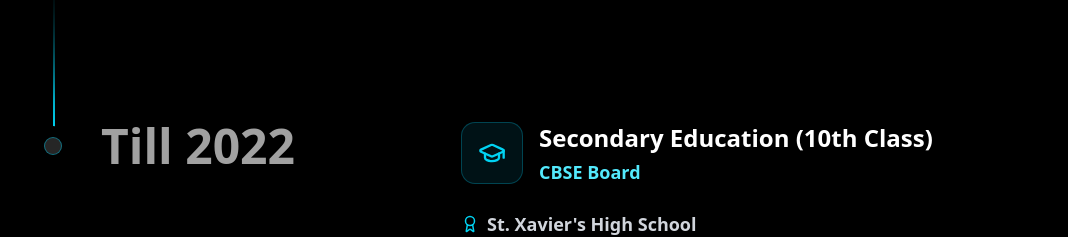
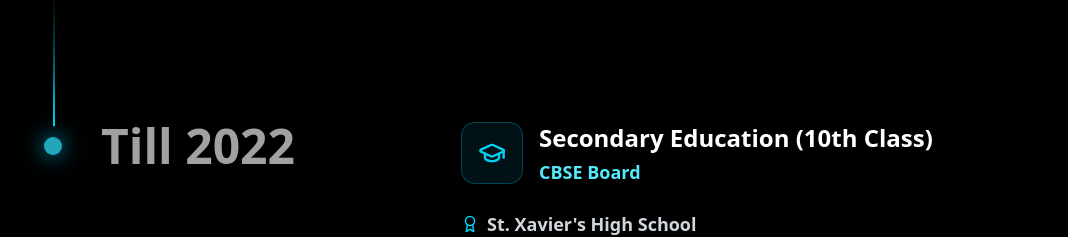
Before and after one commit to SwayamWakodikar/Portfolio, a React (Vite) app in the folder client/: page / in a window 1280 px wide. Shown: the part 2060-2297 px from the top of the page, without its empty margins (19-1087 px from the left). Built offline with nearby package versions, Linux system fonts and the light colour scheme; no server answers.

Commit message:
added minor changes

```diff
--- a/client/src/components/Education.jsx
+++ b/client/src/components/Education.jsx
@@ -21,6 +21,20 @@ const Education = () => {
 
     const heightTransform = useTransform(scrollYProgress, [0, 1], [0, height]);
     const opacityTransform = useTransform(scrollYProgress, [0, 0.05], [0, 1]);
+
+    // Calculate glow for each checkpoint based on scroll progress
+    const getCheckpointGlow = (index, total) => {
+        const checkpointPosition = index / (total - 1);
+        const glowStart = Math.max(0, checkpointPosition - 0.1);
+        const glowPeak = checkpointPosition;
+        const glowEnd = Math.min(1, checkpointPosition + 0.1);
+
+        return useTransform(
+            scrollYProgress,
+            [glowStart, glowPeak, glowEnd],
+            [0, 1, 0.3]
+        );
+    };
 
     const educationData = [
         {
@@ -224,11 +238,35 @@ const Education = () => {
                 </p>
             </div>
             <div ref={ref} className="relative max-w-7xl mx-auto pb-20">
-                {educationData.map((item, index) => (
+                {educationData.map((item, index) => {
+                    const glowIntensity = getCheckpointGlow(index, educationData.length);
+
+                    return (
                         <div key={index} className="flex justify-start pt-10 md:pt-40 md:gap-10">
                             <div className="sticky flex flex-col md:flex-row z-40 items-center top-40 self-start max-w-xs lg:max-w-sm md:w-full">
                                 <div className="h-10 absolute left-3 md:left-3 w-10 rounded-full bg-black flex items-center justify-center">
-                                <div className="h-4 w-4 rounded-full bg-neutral-800 border border-cyan-500/50 p-2" />
+                                    <motion.div
+                                        className="h-4 w-4 rounded-full border border-cyan-500/50 p-2"
+                                        style={{
+                                            backgroundColor: useTransform(
+                                                glowIntensity,
+                                                [0, 0.5, 1],
+                                                [
+                                                    'rgb(38, 38, 38)',      // neutral-800
+                                                    'rgb(34, 211, 238)',    // cyan-400
+                                                    'rgb(6, 182, 212)'      // cyan-500
+                                                ]
+                                            ),
+                                            boxShadow: useTransform(
+                                                glowIntensity,
+                                                [0, 1],
+                                                [
+                                                    '0 0 0px rgba(6, 182, 212, 0)',
+                                                    '0 0 20px rgba(6, 182, 212, 0.8), 0 0 40px rgba(6, 182, 212, 0.4), 0 0 60px rgba(6, 182, 212, 0.2)'
+                                                ]
+                                            )
+                                        }}
+                                    />
                                 </div>
                                 <h3 className="hidden md:block text-xl md:pl-20 md:text-5xl font-bold text-neutral-400">
                                     {item.title}
@@ -242,7 +280,8 @@ const Education = () => {
                                 {item.content}
                             </div>
                         </div>
-                ))}
+                    );
+                })}
                 <div
                     style={{
                         height: height + "px",
```
Lines whose indentation alone changed are shown as unchanged.
